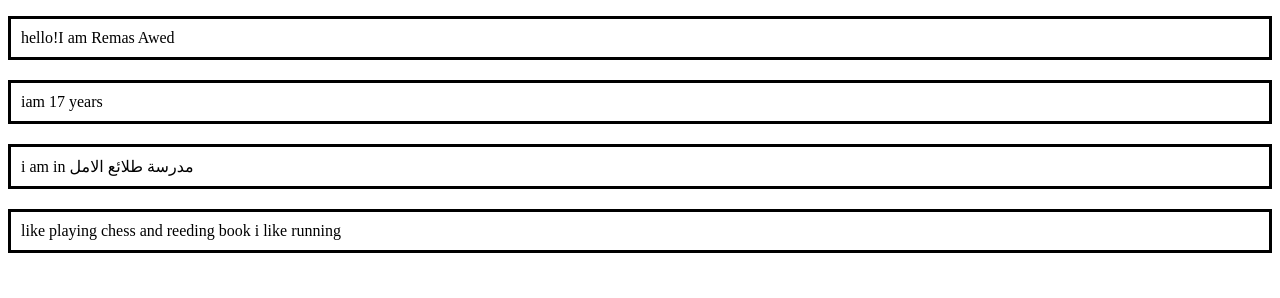
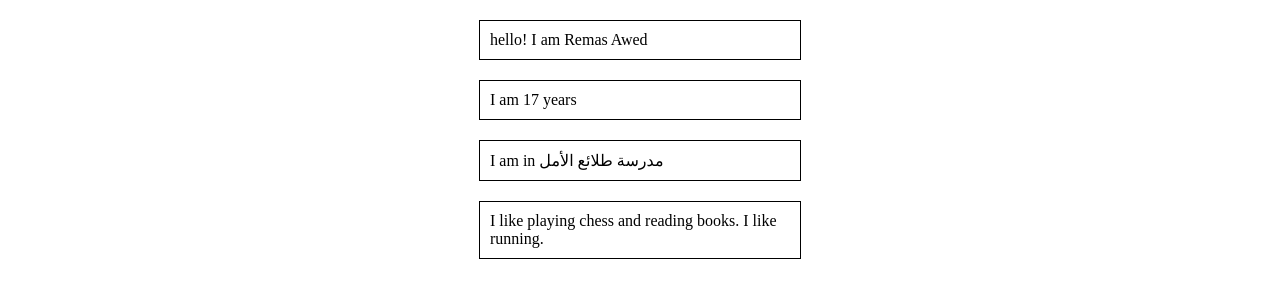
Before and after one commit to Remasawed/webcourse, a plain HTML site: page about.html in a window 1280 px wide. Drawn offline with Linux system fonts and the light colour scheme.

Commit message:
change cod

```diff
--- a/about.html
+++ b/about.html
@@ -3,36 +3,23 @@
 <head>
 <title></title>
 <style>
-.p-style{
-border-style: solid;
-margin-bottom: 20px;
-padding: 10px; ;
-}
-.p2-style{
-border-style: solid;
-margin-bottom: 20px;
-padding: 10px;
-}
-.p3-style{
-border-style: solid;
-margin-bottom: 20px;
-padding: 10px;
-}
-.p4-style{
-border-style: solid;
-margin-bottom: 20px;
-padding: 10px;
+/* تنسيق موحد لكل الفقرات */
+.p-style, .p2-style, .p3-style, .p4-style {
+  border: 1px solid;
+  margin: 20px auto;  /* هذا هو المهم: يجعل الفقرات بالوسط */
+  padding: 10px;
+  width: 300px;        /* لازم نحدد عرض للعنصر عشان يتوسط */
 }
 </style>
 </head>
 <body>
 <main>
-<section>
-<p class="p-style">hello!I am Remas Awed </p>
-<p class="p2-style">iam 17 years</p>
-<p class="p3-style"> i am in مدرسة طلائع الامل </p>
-<p class="p4-style"> like playing chess and reeding book i like running </p>
-</section>
+  <section>
+    <p class="p-style">hello! I am Remas Awed</p>
+    <p class="p2-style">I am 17 years</p>
+    <p class="p3-style">I am in مدرسة طلائع الأمل</p>
+    <p class="p4-style">I like playing chess and reading books. I like running.</p>
+  </section>
 </main>
 </body>
 </html>
```
